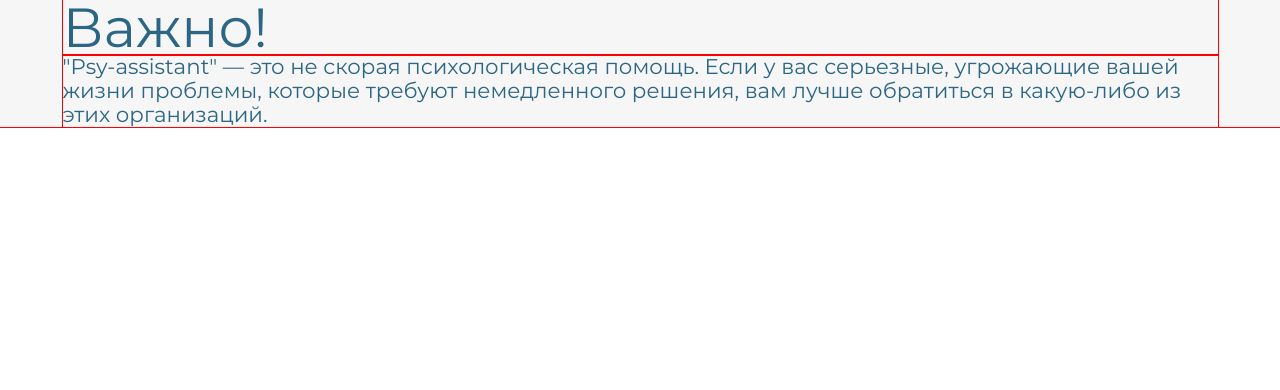
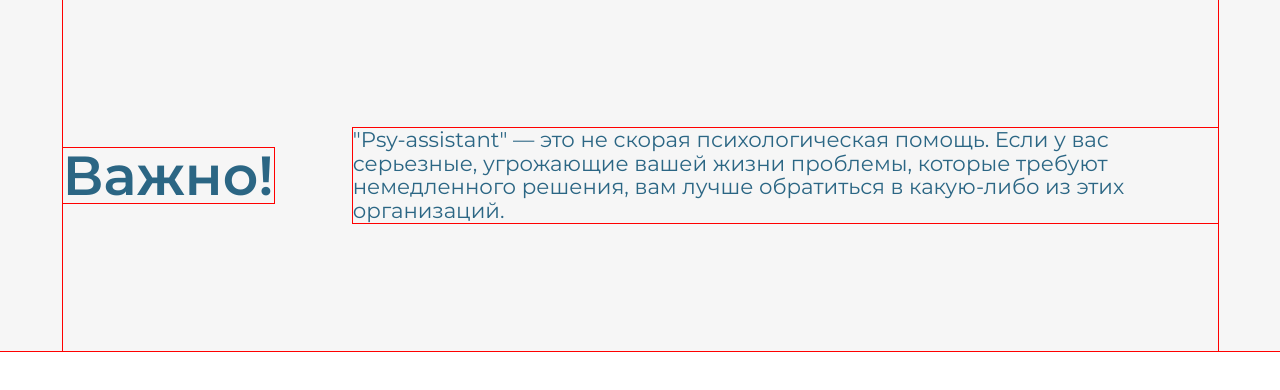
Before and after one commit to proofblame/psy-assistan, a React (Create React App) app: page /main in a window 1280 px wide. Shown: the top 390 px of the page. Built offline with nearby package versions, Linux system fonts and the light colour scheme.

Commit message:
first-block

```diff
--- a/src/pages/MainPages/Important/Important.jsx
+++ b/src/pages/MainPages/Important/Important.jsx
@@ -1,15 +1,15 @@
 import Container from '../../../UI/Container/Container'
-import style from './Important.module.scss'
+import important from './Important.module.scss'
 
 const Important = () => {
   return (
-    <section className={style.section}>
+    <section className={important.section}>
       <Container>
-        <div className={style.wrapper}>
-          <p className={style.title}>
+        <div className={important.wrapper}>
+          <p className={important.title}>
             Важно!
           </p>
-          <p className={style.text}>
+          <p className={important.text}>
             "Psy-assistant" — это не скорая психологическая помощь.
             Если у вас серьезные, угрожающие вашей жизни проблемы, которые требуют немедленного решения,
             вам лучше обратиться в какую-либо из этих организаций.
--- a/src/pages/MainPages/Important/Important.module.scss
+++ b/src/pages/MainPages/Important/Important.module.scss
@@ -11,10 +11,24 @@
   max-width: 1155px;
   margin: 0 auto;
   color: $mainColor;
+
+  display: flex;
+  justify-content: space-between;
+  align-items: center;
+  @include adaptive(column-gap, 102, 0);
+  @include adaptivePadding(padding, 150, 0, 50, 0);
+  @media screen and (max-width: $_768) {
+    flex-direction: column;
+    row-gap: 30px;
+  }
 }
 .title {
   @extend %fz-64;
+  font-weight: 600;
 }
 .text {
   @extend %fz-24;
+  @media screen and (max-width: $_768) {
+    text-align: center;
+  }
 }
--- a/src/variables/variables.scss
+++ b/src/variables/variables.scss
@@ -4,6 +4,8 @@
 
 $mainColor: #2b6684;
 $secondaryColor: #98c1c5;
+
+$_768: 767.98px;
 
 %fonts {
   font-family: $fontFamily;
@@ -18,3 +20,8 @@
   @include adaptive(font-size, 24, 12);
   @include adaptive(line-height, 27, 13);
 }
+
+// Шаблоный брейкпоинтов
+
+//  768px
+// @media screen and (max-width: $_768) {}
```
